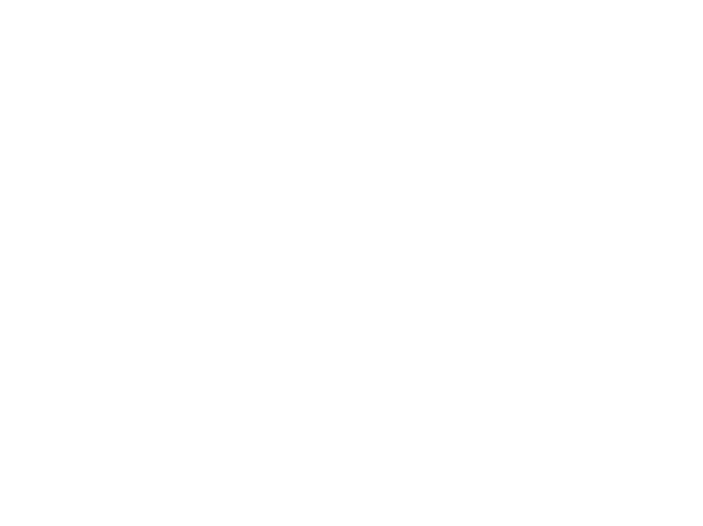
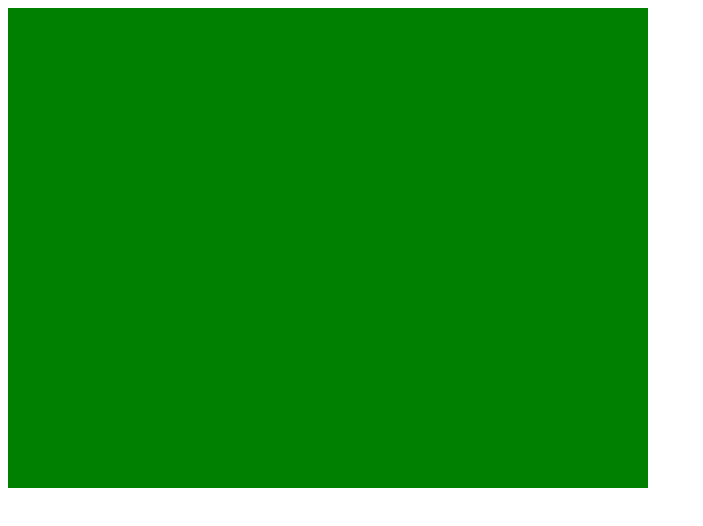
Before and after one commit to coproduto/learning-webgl, a plain HTML site: page common/index.html in a window 1280 px wide. Shown: the whole page, without its empty margins (0-703 px from the left). Drawn offline with Linux system fonts and the light colour scheme.

Commit message:
Added screen clearing

```diff
--- a/common/index.html
+++ b/common/index.html
@@ -3,5 +3,6 @@
   <title>WebGL Experiments</title>
 </head>
 <body>
-  <script src="../part-0/env-detection.js"></script>
+  <canvas id="the-canvas" width="640" height="480"></canvas>
+  <script src="../part-1/single-render.js"></script>
 </body>
--- /dev/null
+++ b/part-1/single-render.js
@@ -0,0 +1,23 @@
+const getWebGLContext = (canvas, onDetect, onFail) => {
+  const gl = canvas.getContext("webgl") || canvas.getContext("experimental-webgl");
+  if (gl && gl instanceof WebGLRenderingContext) {
+    return onDetect(gl);
+  } else {
+    return onFail();
+  }
+};
+
+window.addEventListener("load", function initWebGL (evt) {
+  window.removeEventListener(evt.type, initWebGL, false);
+
+  getWebGLContext(
+    document.getElementById("the-canvas"),
+    (ctx) => {
+      ctx.viewport(0, 0, ctx.drawingBufferWidth, ctx.drawingBufferHeight);
+      ctx.clearColor(0, 0.5, 0.0, 1.0);
+      ctx.clear(ctx.COLOR_BUFFER_BIT);
+      console.log("Done");
+    },
+    () => console.error("ERROR: No WebGL support detected.")
+  );
+});
```
